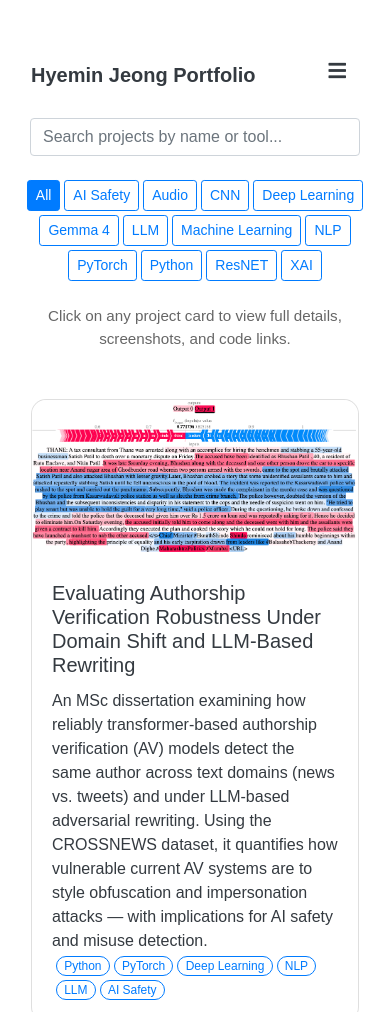
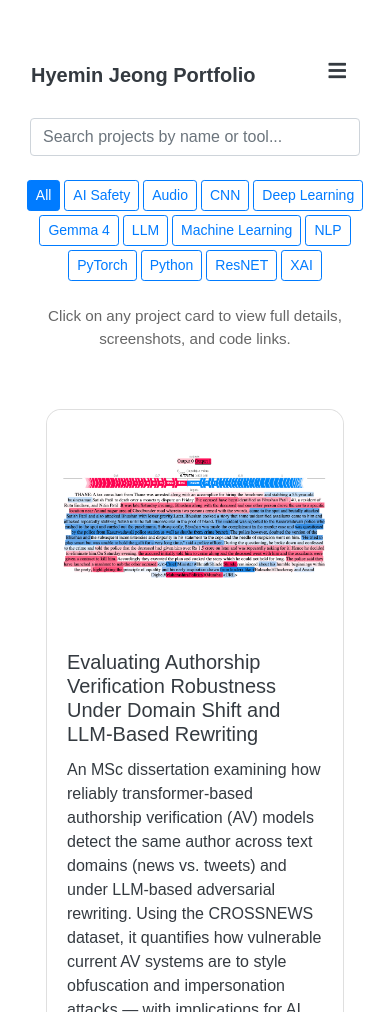
Before and after one commit to hyeminss11/hyeminss11.github.io, a Jekyll site: the page built from pages/index.md, in a window 390 px wide. Shown: the top 1012 px of the page. Built offline with Jekyll 4.4.1, drawn with Linux system fonts in a browser that asks for light colours; some web fonts are replaced; grey boxes are pictures that could not be loaded.

Commit message:
Align project layout

```diff
--- a/_includes/projects/index.html
+++ b/_includes/projects/index.html
@@ -21,7 +21,7 @@
   Click on any project card to view full details, screenshots, and code links.
 </p>
 
-<div class="card-columns m-3 mt-5">
+<div class="row m-3 mt-5">
 
   <!-- Remote Projects -->
   {% for remote_project in page.remote_projects %}
--- a/_includes/projects/project-card.html
+++ b/_includes/projects/project-card.html
@@ -1,4 +1,5 @@
-<div class="wow animated fadeIn" data-wow-delay=".15s">
+<div class="col-lg-4 col-md-6 mb-4 d-flex">
+  <div class="wow animated fadeIn w-100" data-wow-delay=".15s">
   <a href="{{ project_url }}" class="project card text-themed" {%- if external and site.open_new_tab -%} target="_blank" {%- endif -%}>
     {%- if project_img -%}
     <img id="{{ project_id }}-img" class="card-img-top" src="{{ project_img }}" alt="{{ project_name }}" />
@@ -21,3 +22,4 @@
     </div>
   </a>
 </div>
+</div>
--- a/_sass/_projects.scss
+++ b/_sass/_projects.scss
@@ -2,9 +2,15 @@
   border-radius: $rounded-borders;
   text-decoration: none !important;
   margin: 10px auto;
+  height: 100%;
 
   .card-img-top {
     border-radius: $rounded-borders $rounded-borders 0 0;
+    padding: 0 16px;
+    width: 100%;
+    height: 220px;            // ← 세 이미지 모두 이 높이로 통일
+    object-fit: contain;      // ← 이미지 안 잘리고 비율 유지하며 맞춤
+    background-color: #ffffff; // ← 남는 공간 배경색 (원하는 색으로)
   }
 
   transition: transform 400ms;
```
